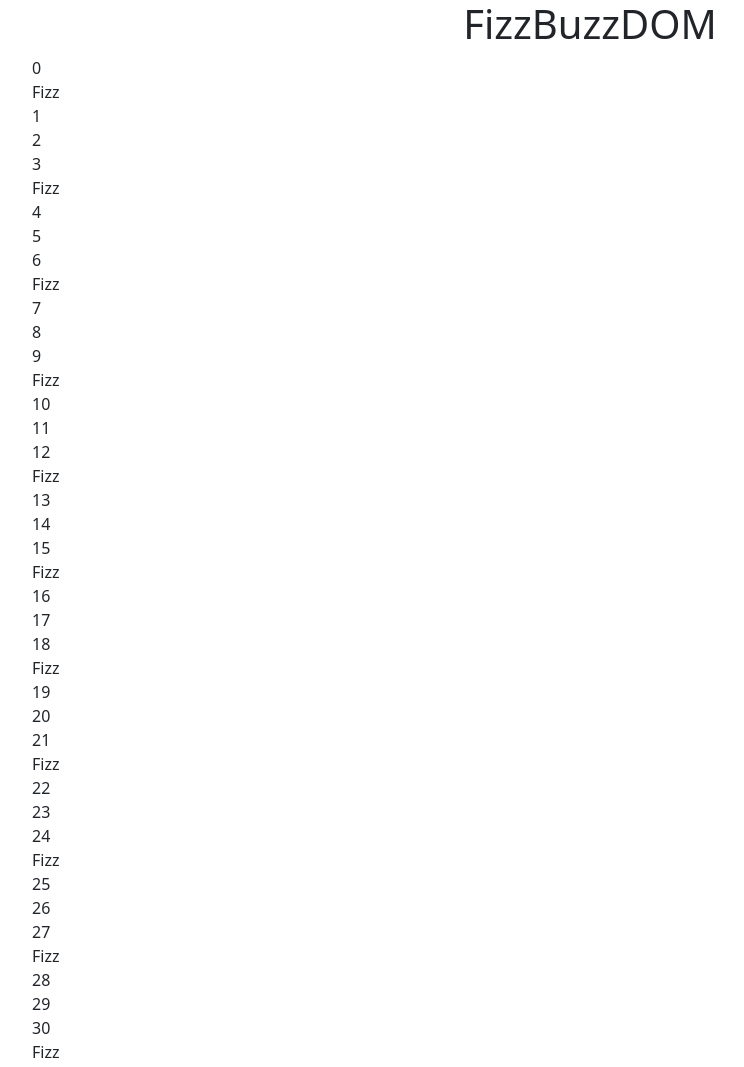
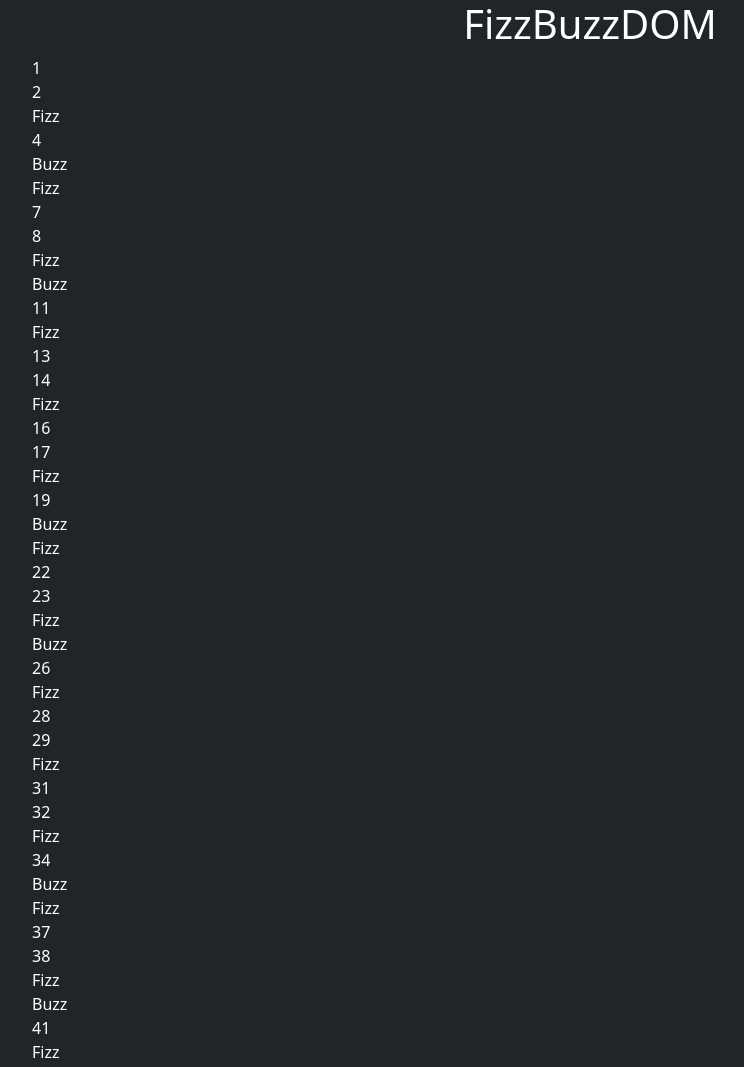
Before and after one commit to NicoloFaccio/js-fizzbuzz, a plain HTML site: page index.html in a window 1280 px wide. Shown: the top 1067 px of the page, without its empty margins (50-794 px from the left). Drawn offline with nearby package versions, Linux system fonts and the light colour scheme.

Commit message:
fixed the if section adding  the differents alse if

```diff
--- a/assets/javascript/main.js
+++ b/assets/javascript/main.js
@@ -1,13 +1,19 @@
 const boxNumberHtml= document.getElementById(boxNumber)
 
-for (let i=0 ; i<=100; i++){
+for (let i=1 ; i<=100; i++){
     console.log(i)
-
-    const Element =`<div class="col">${i}</div>`
-    boxNumber.innerHTML+=Element
 
     if( (i % 3)===0 ){
         const Element ="<div>Fizz</div>"
         boxNumber.innerHTML+=Element
+    } else if ( (i % 5)===0 ) {
+        const Element ="<div>Buzz</div>"
+        boxNumber.innerHTML+=Element
+    } else if ( (i % 15)===0 ) {
+        const Element ="<div>FizzBuzz</div>"
+        boxNumber.innerHTML+=Element
+    } else {
+        const Element =`<div class="col">${i}</div>`
+        boxNumber.innerHTML+=Element
     }
 }
--- a/index.html
+++ b/index.html
@@ -9,11 +9,11 @@
     <!-- FILE CSS -->
     <link rel="stylesheet" href="./assets/css/main.css">
 </head>
-<body>
+<body class="bg-dark">
     <main>
-        <h1 class="text-center">FizzBuzzDOM</h1>
+        <h1 class="text-center text-white">FizzBuzzDOM</h1>
         <div class="container">
-            <div id="boxNumber">
+            <div id="boxNumber" class="text-white">
 
             </div>
         </div>
```
